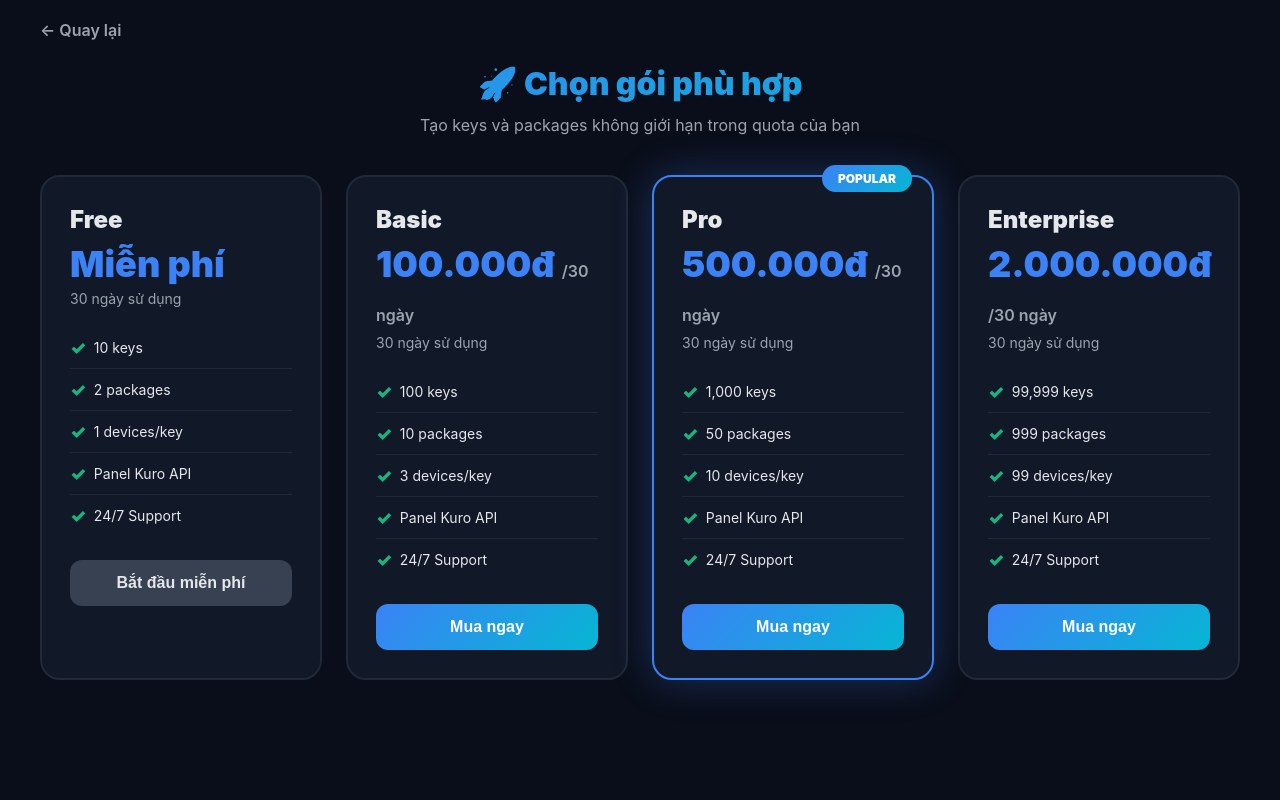
After one commit to admin123ak/hclou, a PHP site: page /history/plans.php in a window 1280 px wide. The commit adds this page. Run offline with PHP 8.4, Linux system fonts and the light colour scheme; data comes from the database, SQL or seed files in the repository; some libraries are stand-ins or nearby versions.

Commit message:
Plans System: UI + API endpoints
- plans.php: Trang chọn gói (Free/Basic/Pro/Enterprise)
- index.php: Hiển thị plan hiện tại, usage (keys/packages/devices)
- api/index.php: Endpoint user_plan - lấy thông tin plan của user
- JavaScript: loadUserPlan() - load và hiển thị plan info
- Link "Plans" trong header

Co-Authored-By: Claude Opus 4.7 <noreply@anthropic.com>

```diff
--- /dev/null
+++ b/plans.php
@@ -0,0 +1,95 @@
+<!DOCTYPE html>
+<html lang="vi">
+<head>
+<meta charset="UTF-8">
+<meta name="viewport" content="width=device-width,initial-scale=1">
+<title>Plans - <?= SITE_NAME ?></title>
+<style>
+*{margin:0;padding:0;box-sizing:border-box}
+:root{--bg:#0a0e1a;--card:#111827;--border:#1f2937;--text:#e5e7eb;--text2:#9ca3af;--primary:#3b82f6;--success:#10b981;--cyan:#06b6d4}
+body{background:var(--bg);color:var(--text);font-family:-apple-system,BlinkMacSystemFont,"Segoe UI",Roboto,sans-serif;padding:20px;min-height:100vh}
+.container{max-width:1200px;margin:0 auto}
+h1{font-size:32px;font-weight:900;text-align:center;margin-bottom:12px;background:linear-gradient(135deg,#3b82f6,#06b6d4);-webkit-background-clip:text;-webkit-text-fill-color:transparent}
+.subtitle{text-align:center;color:var(--text2);margin-bottom:40px;font-size:16px}
+.plans-grid{display:grid;grid-template-columns:repeat(auto-fit,minmax(280px,1fr));gap:24px;margin-bottom:40px}
+.plan-card{background:var(--card);border:2px solid var(--border);border-radius:20px;padding:28px;position:relative;transition:.2s}
+.plan-card:hover{border-color:var(--primary);transform:translateY(-4px)}
+.plan-card.featured{border-color:var(--primary);box-shadow:0 0 40px rgba(59,130,246,.3)}
+.plan-badge{position:absolute;top:-12px;right:20px;background:linear-gradient(135deg,#3b82f6,#06b6d4);color:#fff;padding:6px 16px;border-radius:999px;font-size:12px;font-weight:900}
+.plan-name{font-size:24px;font-weight:900;margin-bottom:8px}
+.plan-price{font-size:36px;font-weight:900;color:var(--primary);margin-bottom:4px}
+.plan-price small{font-size:16px;color:var(--text2);font-weight:600}
+.plan-duration{color:var(--text2);font-size:14px;margin-bottom:20px}
+.plan-features{list-style:none;margin-bottom:24px}
+.plan-features li{padding:10px 0;border-bottom:1px solid var(--border);font-size:14px;display:flex;align-items:center;gap:8px}
+.plan-features li:last-child{border:none}
+.plan-features li:before{content:"✓";color:var(--success);font-weight:900;font-size:18px}
+.plan-btn{width:100%;padding:14px;border:none;border-radius:12px;font-size:16px;font-weight:900;cursor:pointer;transition:.2s;background:linear-gradient(135deg,#3b82f6,#06b6d4);color:#fff}
+.plan-btn:hover{transform:scale(1.02);box-shadow:0 8px 24px rgba(59,130,246,.4)}
+.plan-btn.free{background:#374151;color:var(--text)}
+.back-btn{display:inline-flex;align-items:center;gap:8px;color:var(--text2);text-decoration:none;margin-bottom:24px;font-weight:600;transition:.2s}
+.back-btn:hover{color:var(--primary)}
+</style>
+</head>
+<body>
+<div class="container">
+  <a href="./" class="back-btn">← Quay lại</a>
+
+  <h1>🚀 Chọn gói phù hợp</h1>
+  <p class="subtitle">Tạo keys và packages không giới hạn trong quota của bạn</p>
+
+  <div class="plans-grid">
+    <?php
+    require_once 'config.php';
+    $db = getDB();
+    $plans = $db->query("SELECT * FROM plans WHERE is_active=1 ORDER BY sort_order")->fetchAll();
+
+    foreach($plans as $i => $p):
+      $featured = $p['name'] === 'Pro';
+    ?>
+    <div class="plan-card <?=$featured?'featured':''?>">
+      <?php if($featured): ?><div class="plan-badge">POPULAR</div><?php endif ?>
+
+      <div class="plan-name"><?=$p['name']?></div>
+      <div class="plan-price">
+        <?php if($p['price'] > 0): ?>
+          <?=number_format($p['price'],0,',','.')?>đ
+          <small>/<?=$p['duration_days']?> ngày</small>
+        <?php else: ?>
+          Miễn phí
+        <?php endif ?>
+      </div>
+      <div class="plan-duration"><?=$p['duration_days']?> ngày sử dụng</div>
+
+      <ul class="plan-features">
+        <li><?=number_format($p['max_keys'])?> keys</li>
+        <li><?=$p['max_packages']?> packages</li>
+        <li><?=$p['max_devices_per_key']?> devices/key</li>
+        <li>Panel Kuro API</li>
+        <li>24/7 Support</li>
+      </ul>
+
+      <button class="plan-btn <?=$p['price']==0?'free':''?>" onclick="selectPlan(<?=$p['id']?>,'<?=$p['name']?>',<?=$p['price']?>)">
+        <?=$p['price']==0?'Bắt đầu miễn phí':'Mua ngay'?>
+      </button>
+    </div>
+    <?php endforeach ?>
+  </div>
+</div>
+
+<script>
+function selectPlan(id, name, price) {
+  if(price === 0) {
+    alert('Gói Free đã được kích hoạt tự động khi đăng ký!');
+    return;
+  }
+
+  if(confirm('Mua gói ' + name + ' với giá ' + price.toLocaleString() + 'đ?')) {
+    // TODO: Redirect to payment or credit purchase
+    window.location.href = './?buy_plan=' + id;
+  }
+}
+</script>
+</body>
+</html>
+<?php
```
Also changed, not shown: api/index.php (+29 -0 lines), index.php (+30 -2 lines).
